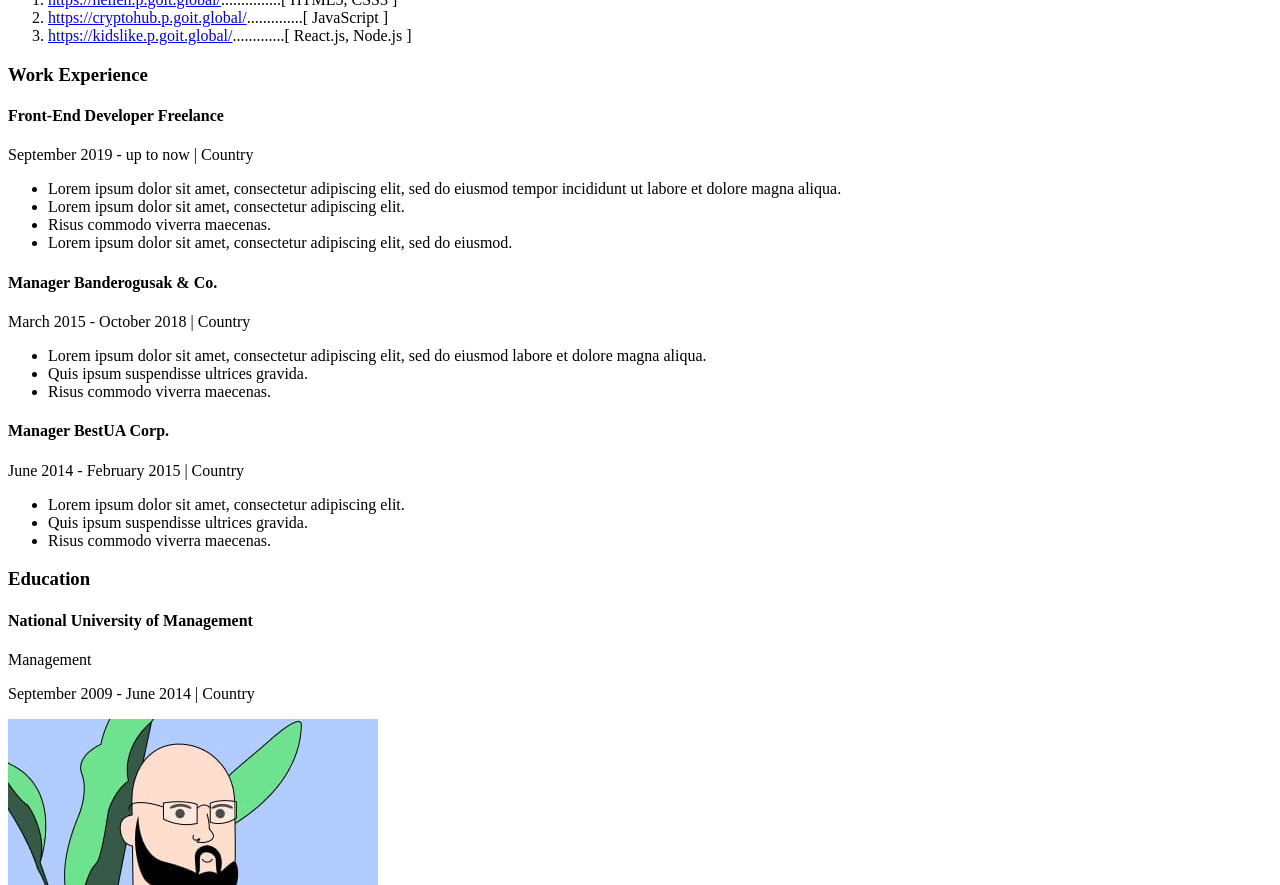
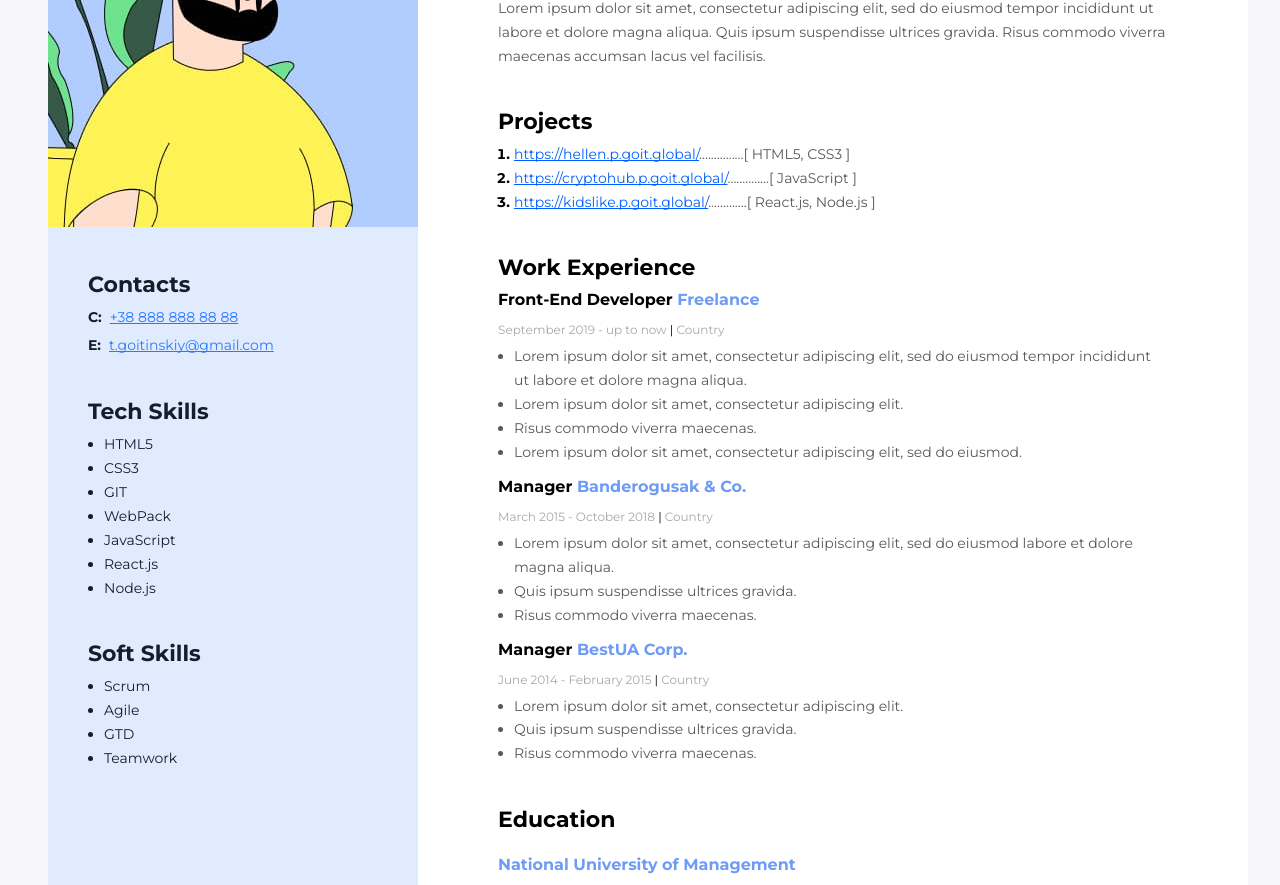
Before and after one commit to artzamnick/my-first-project, a plain HTML site: page index.html in a window 1280 px wide. Shown: the part 231-1116 px from the top of the page. Drawn offline with Linux system fonts and the light colour scheme.

Commit message:
html+css

```diff
--- a/css/styles.css
+++ b/css/styles.css
@@ -0,0 +1,209 @@
+/* global styles */
+body {
+    background-color: #f6f6fa;
+    padding: 40px;
+    font-family: "Montserrat", sans-serif;
+    line-height: normal;
+}
+.wraper {
+    width: 1200px;
+    margin: 0 auto;
+    background-color: #fff;
+    display: flex;
+    flex-direction: row-reverse;
+}
+ul, ol {
+    margin-top: 0;
+    margin-bottom: 0;
+}
+
+/* main-content */
+.main-content {
+    padding: 88px 80px 40px 80px;
+    box-sizing: border-box;
+}
+.my-info-container {
+    margin-bottom: 40px;
+}
+.my-profession {
+    font-weight: 700;
+    font-size: 14px;
+    line-height: 1.21;
+    color: #000;
+    margin-top: 0;
+    margin-bottom: 8px;
+}
+.my-name {
+    font-weight: 700;
+    font-size: 45px;
+    line-height: 1.22;
+    color: #000;
+    margin-top: 0;
+    margin-bottom: 12px;
+}
+.my-info {
+    font-weight: 400;
+    font-size: 14px;
+    line-height: 1.71;
+    color: #595959;
+    margin-top: 0;
+}
+.my-projects-container {
+    margin-bottom: 40px;
+}
+.company-container {
+    margin-bottom: 12px;
+}
+.title {
+    font-weight: 700;
+    font-size: 22px;
+    line-height: 1.22;
+    color: #000;
+    margin-top: 0;
+    margin-bottom: 8px;
+}
+.my-projects-list{
+    padding-left: 16px;
+}
+.my-projects-item {
+    font-weight: 700;
+    font-size: 14px;
+    line-height: 1.71;
+    color: #000;
+}
+.projects-link {
+    font-weight: 400;
+    font-size: 14px;
+    line-height: 1.71;
+    text-decoration: underline;
+    text-decoration-skip-ink: none;
+    color: #005fff;
+}
+.projects-item-name {
+    font-weight: 400;
+    font-size: 14px;
+    line-height: 1.71;
+    color: #595959;
+}
+.work-expirience-container {
+    margin-bottom: 40px;
+}
+.my-profession-name {
+    font-weight: 700;
+    font-size: 16px;
+    line-height: 1.25;
+    color: #000;
+    margin-top: 0;
+    margin-bottom: 12px;
+}
+.my-profession-name-title {
+    color: #6d9bf5;
+}
+.my-profession-periods {
+    font-weight: 400;
+    font-size: 12px;
+    line-height: 1.25;
+    color: #a8a8a8;
+    margin-bottom: 8px;
+}
+.separator {
+    color: #000;
+}
+.work-expirience-list{
+    padding-left: 16px;
+}
+.work-expirience-item {
+    font-weight: 400;
+    font-size: 14px;
+    line-height: 1.71;
+    color: #595959;
+}
+.education-container {
+    margin-top: 0px;
+}
+.education-title {
+    font-weight: 700;
+    font-size: 22px;
+    color: #000;
+    margin-bottom: 8px;
+}
+.education-item {
+    font-weight: 700;
+    font-size: 16px;
+    color: #6d9bf5;
+    margin-bottom: 8px;
+}
+.education-text {
+    font-weight: 700;
+    font-size: 14px;
+    color: #000;
+    margin-bottom: 8px;
+}
+.education-periods {
+    font-weight: 400;
+    font-size: 12px;
+    color: #a8a8a8;
+}
+
+/* sidebar */
+.sidebar {
+    background-color: #e0ebfe;
+    padding-top: 40px;
+    padding-bottom: 40px;
+    box-sizing: border-box;
+    width: 370px;
+}
+.sidebar-content {
+    padding-left: 40px;
+    padding-right: 40px;
+    padding-top: 40px;
+    box-sizing: border-box;
+}
+.contacts-title {
+    font-weight: 700;
+    font-size: 22px;
+    color: #161d2a;
+    margin-top: 0;
+    margin-bottom: 8px;
+}
+.contacts-type {
+    font-weight: 700;
+    font-size: 14px;
+    line-height: 1.71;
+    color: #161d2a;
+    margin-right: 8px;
+}
+.contacts-link {
+    font-weight: 400;
+    font-size: 14px;
+    line-height: 1.71;
+    text-decoration: underline;
+    text-decoration-skip-ink: none;
+    color: #2979ff;
+}
+.contacts-item {
+    margin-top: 0;
+    margin-bottom: 4px;
+}
+.contacts-container {
+    margin-bottom: 40px;
+}
+.skills-container {
+    margin-bottom: 40px;
+}
+.skills-title {
+    font-weight: 700;
+    font-size: 22px;
+    color: #161d2a;
+    margin-top: 0;
+    margin-bottom: 8px;
+}
+.skills-list {
+    padding-left: 16px;
+}
+.skills-list-item {
+    font-weight: 400;
+    font-size: 14px;
+    line-height: 1.71;
+    color: #161d2a;
+}
--- a/index.html
+++ b/index.html
@@ -4,18 +4,24 @@
     <meta charset="UTF-8" />
     <meta name="viewport" content="width=device-width, initial-scale=1.0" />
     <title>my resume</title>
-    <link rel="stylesheet" href="./css/styles.css">
+    <link rel="preconnect" href="https://fonts.googleapis.com" />
+    <link rel="preconnect" href="https://fonts.gstatic.com" crossorigin />
+    <link
+      href="https://fonts.googleapis.com/css2?family=Montserrat:ital,wght@0,100..900;1,100..900&display=swap"
+      rel="stylesheet"
+    />
+    <link rel="stylesheet" href="./css/styles.css" />
   </head>
   <body>
     <!--wraper-->
-    <div>
-      <!--my content-->
-      <div>
+    <div class="wraper">
+      <!--main content-->
+      <div class="main-content">
         <!--my info-->
-        <div>
-          <h2>Front-End Developer</h2>
-          <h1>Taras Goitinskiy</h1>
-          <p>
+        <div class="my-info-container">
+          <h2 class="my-profession">Front-End Developer</h2>
+          <h1 class="my-name">Taras Goitinskiy</h1>
+          <p class="my-info">
             Lorem ipsum dolor sit amet, consectetur adipiscing elit, sed do
             eiusmod tempor incididunt ut labore et dolore magna aliqua. Quis
             ipsum suspendisse ultrices gravida. Risus commodo viverra maecenas
@@ -23,112 +29,170 @@
           </p>
         </div>
         <!--my projects-->
-        <div>
-          <h3>Projects</h3>
-          <ol>
-            <li>
-              <a href="https://hellen.p.goit.global/" target="_blank"
+        <div class="my-projects-container">
+          <h3 class="title">Projects</h3>
+          <ol class="my-projects-list">
+            <li class="my-projects-item">
+              <a
+                class="projects-link"
+                href="https://hellen.p.goit.global/"
+                target="_blank"
                 >https://hellen.p.goit.global/</a
+              ><span class="projects-item-name"
                 >...............[ HTML5, CSS3 ]
+              </span>
             </li>
-            <li>
-              <a href="https://cryptohub.p.goit.global/" target="_blank"
+            <li class="my-projects-item">
+              <a
+                class="projects-link"
+                href="https://cryptohub.p.goit.global/"
+                target="_blank"
                 >https://cryptohub.p.goit.global/</a
+              ><span class="projects-item-name"
                 >..............[ JavaScript ]
+              </span>
             </li>
-            <li>
-              <a href="https://kidslike.p.goit.global/" target="_blank"
+            <li class="my-projects-item">
+              <a
+                class="projects-link"
+                href="https://kidslike.p.goit.global/"
+                target="_blank"
                 >https://kidslike.p.goit.global/</a
+              ><span class="projects-item-name"
                 >.............[ React.js, Node.js ]
+              </span>
             </li>
           </ol>
         </div>
         <!--work expirience-->
-        <div>
-          <h3>Work Experience</h3>
+        <div class="work-expirience-container">
+          <h3 class="title">Work Experience</h3>
           <!--company 1-->
-          <div>
-            <h4>Front-End Developer Freelance</h4>
-            <p>September 2019 - up to now | Country</p>
-            <ul>
-              <li>
+          <div class="company-container">
+            <h4 class="my-profession-name">
+              Front-End Developer
+              <span class="my-profession-name-title">Freelance</span>
+            </h4>
+            <p class="my-profession-periods">
+              September 2019 - up to now
+              <span class="separator">|</span> Country
+            </p>
+            <ul class="work-expirience-list">
+              <li class="work-expirience-item">
                 Lorem ipsum dolor sit amet, consectetur adipiscing elit, sed do
                 eiusmod tempor incididunt ut labore et dolore magna aliqua.
               </li>
-              <li>Lorem ipsum dolor sit amet, consectetur adipiscing elit.</li>
-              <li>Risus commodo viverra maecenas.</li>
-              <li>
+              <li class="work-expirience-item">
+                Lorem ipsum dolor sit amet, consectetur adipiscing elit.
+              </li>
+              <li class="work-expirience-item">
+                Risus commodo viverra maecenas.
+              </li>
+              <li class="work-expirience-item">
                 Lorem ipsum dolor sit amet, consectetur adipiscing elit, sed do
                 eiusmod.
               </li>
             </ul>
           </div>
           <!--company 2-->
-          <div>
-            <h4>Manager Banderogusak & Co.</h4>
-            <p>March 2015 - October 2018 | Country</p>
-            <ul>
-              <li>
+          <div class="company-container">
+            <h4 class="my-profession-name">
+              Manager
+              <span class="my-profession-name-title">Banderogusak & Co.</span>
+            </h4>
+            <p class="my-profession-periods">
+              March 2015 - October 2018 <span class="separator">|</span> Country
+            </p>
+            <ul class="work-expirience-list">
+              <li class="work-expirience-item">
                 Lorem ipsum dolor sit amet, consectetur adipiscing elit, sed do
                 eiusmod labore et dolore magna aliqua.
               </li>
-              <li>Quis ipsum suspendisse ultrices gravida.</li>
-              <li>Risus commodo viverra maecenas.</li>
+              <li class="work-expirience-item">
+                Quis ipsum suspendisse ultrices gravida.
+              </li>
+              <li class="work-expirience-item">
+                Risus commodo viverra maecenas.
+              </li>
             </ul>
           </div>
           <!--company 3-->
-          <div>
-            <h4>Manager BestUA Corp.</h4>
-            <p>June 2014 - February 2015 | Country</p>
-            <ul>
-              <li>Lorem ipsum dolor sit amet, consectetur adipiscing elit.</li>
-              <li>Quis ipsum suspendisse ultrices gravida.</li>
-              <li>Risus commodo viverra maecenas.</li>
+          <div class="company-container">
+            <h4 class="my-profession-name">
+              Manager <span class="my-profession-name-title">BestUA Corp.</span>
+            </h4>
+            <p class="my-profession-periods">
+              June 2014 - February 2015 <span class="separator">|</span> Country
+            </p>
+            <ul class="work-expirience-list">
+              <li class="work-expirience-item">
+                Lorem ipsum dolor sit amet, consectetur adipiscing elit.
+              </li>
+              <li class="work-expirience-item">
+                Quis ipsum suspendisse ultrices gravida.
+              </li>
+              <li class="work-expirience-item">
+                Risus commodo viverra maecenas.
+              </li>
             </ul>
           </div>
+        </div>
         <!--education-->
-          <div>
-            <h3>Education</h3>
-            <h4>National University of Management</h4>
-            <p>Management</p>
-            <p>September 2009 - June 2014 | Country</p>
-          </div>
+        <div class="education-container">
+          <h3 class="education-title">Education</h3>
+          <h4 class="education-item">National University of Management</h4>
+          <p class="education-text">Management</p>
+          <p class="education-periods">
+            September 2009 - June 2014
+            <span class="separator">|</span> Country
+          </p>
         </div>
       </div>
       <!--sidebar-->
-      <aside>
+      <aside class="sidebar">
         <img src="./image/frame.jpg" alt="my photo" width="370" />
-      </aside>
+        <div class="sidebar-content">
           <!--contacts-->
-      <div>
-        <h3>Contacts</h3>
-        <p>C: <a href="tel:+388888888888">+38 888 888 88 88</a></p>
-        <p>
-          E: <a href="malto:t.goitinskiy@gmail.com">t.goitinskiy@gmail.com</a>
+          <div class="contacts-container">
+            <h3 class="contacts-title">Contacts</h3>
+            <p class="contacts-item">
+              <span class="contacts-type">C:</span
+              ><a class="contacts-link" href="tel:+388888888888"
+                >+38 888 888 88 88</a
+              >
+            </p>
+            <p class="contacts-item">
+              <span class="contacts-type">E:</span
+              ><a class="contacts-link" href="mailto:t.goitinskiy@gmail.com"
+                >t.goitinskiy@gmail.com</a
+              >
             </p>
           </div>
           <!--tech skills-->
-      <div>
-        <h3>Tech Skills</h3>
-        <ul>
-          <li>HTML5</li>
-          <li>CSS3</li>
-          <li>GIT</li>
-          <li>WebPack</li>
-          <li>JavaScript</li>
-          <li>React.js</li>
-          <li>Node.js</li>
+          <div class="skills-container">
+            <h3 class="skills-title">Tech Skills</h3>
+            <ul class="skills-list">
+              <li class="skills-list-item">HTML5</li>
+              <li class="skills-list-item">CSS3</li>
+              <li class="skills-list-item">GIT</li>
+              <li class="skills-list-item">WebPack</li>
+              <li class="skills-list-item">JavaScript</li>
+              <li class="skills-list-item">React.js</li>
+              <li class="skills-list-item">Node.js</li>
             </ul>
+          </div>
           <!--soft skills-->
-      <div>
-        <h3>Soft Skills</h3>
-        <ul>
-          <li>Scrum</li>
-          <li>Agile</li>
-          <li>GTD</li>
-          <li>Teamwork</li>
+          <div class="skills-container">
+            <h3 class="skills-title">Soft Skills</h3>
+            <ul class="skills-list">
+              <li class="skills-list-item">Scrum</li>
+              <li class="skills-list-item">Agile</li>
+              <li class="skills-list-item">GTD</li>
+              <li class="skills-list-item">Teamwork</li>
             </ul>
           </div>
         </div>
+      </aside>
+    </div>
   </body>
 </html>
```
Lines whose indentation alone changed are shown as unchanged.
